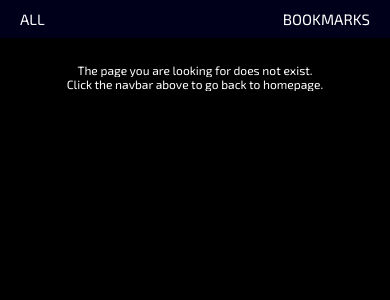
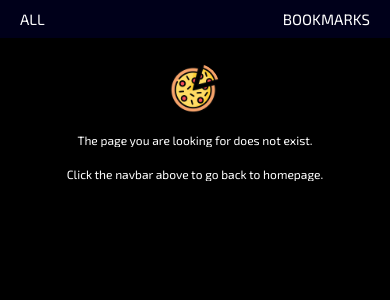
Before and after one commit to KevinPramudyanto/transit-live-sg, a React (Vite) app: page /all/1/1 in a window 390 px wide. Shown: the top 300 px of the page. Built offline with nearby package versions, Linux system fonts and the light colour scheme; no server answers.

Commit message:
Add content for error page

```diff
--- a/src/index.css
+++ b/src/index.css
@@ -1,6 +1,7 @@
 :root {
-  --bgColor: black;
-  --elColor: white;
+  --bgColor: rgba(0, 0, 0, 1);
+  --bgSecondaryColor: rgba(45, 45, 45, 1);
+  --elColor: rgba(255, 255, 255, 1);
 }
 
 * {
@@ -109,8 +110,8 @@ a {
 .serviceContainer {
   margin: 50px;
   padding: 20px 40px;
-  border: 1px solid var(--elColor);
   border-radius: 10px;
+  background: var(--bgSecondaryColor);
 }
 
 .serviceContainer .container {
@@ -286,8 +287,9 @@ a {
 .notfound {
   display: flex;
   flex-direction: column;
-  justify-content: flex-start;
-  align-items: flex-start;
+  justify-content: center;
+  align-items: center;
+  gap: 20px;
   margin: 50px 10px;
 }
 .notfound .one {
@@ -296,7 +298,7 @@ a {
   margin: 0 auto;
   font-size: 30px;
   letter-spacing: 1px;
-  animation: typingOne 6s steps(60, end);
+  animation: typingOne 6s steps(30, end);
 }
 .notfound .two {
   overflow: hidden;
@@ -304,7 +306,7 @@ a {
   margin: 0 auto;
   font-size: 30px;
   letter-spacing: 1px;
-  animation: typingTwo 6s steps(60, end);
+  animation: typingTwo 6s steps(30, end);
 }
 @keyframes typingOne {
   0% {
@@ -327,6 +329,10 @@ a {
   100% {
     width: 100%;
   }
+}
+.notfound img {
+  height: 100px;
+  border-radius: 50%;
 }
 
 @media only screen and (max-width: 768px) {
@@ -498,4 +504,9 @@ a {
     font-size: 12px;
     letter-spacing: 0px;
   }
+
+  .notfound img {
+    height: 50px;
+    border-radius: 50%;
+  }
 }
--- a/src/pages/NotFound.jsx
+++ b/src/pages/NotFound.jsx
@@ -1,11 +1,44 @@
-import React from "react";
+import React, { useEffect, useState } from "react";
+import pizza from "../assets/pizza.png";
 
 const NotFound = () => {
+  const [food, setFood] = useState({});
+
+  const getFood = async () => {
+    try {
+      const res = await fetch("https://foodish-api.com/api/images/pizza");
+      if (!res.ok) {
+        throw new Error("Server Error");
+      }
+      const data = await res.json();
+      setFood(data);
+    } catch (error) {
+      console.error(error);
+    }
+  };
+
+  useEffect(() => {
+    getFood();
+  }, []);
+
   return (
-    <div className="notfound">
-      <div className="one">The page you are looking for does not exist.</div>
-      <div className="two">Click the navbar above to go back to homepage.</div>
-    </div>
+    <>
+      <div className="notfound">
+        <img
+          src={
+            (food !== null &&
+              typeof food === "object" &&
+              typeof food?.image === "string" &&
+              food?.image) ||
+            pizza
+          }
+        />
+        <div className="one">The page you are looking for does not exist.</div>
+        <div className="two">
+          Click the navbar above to go back to homepage.
+        </div>
+      </div>
+    </>
   );
 };
 
```
Also changed, not shown: src/assets/pizza.png (added).
